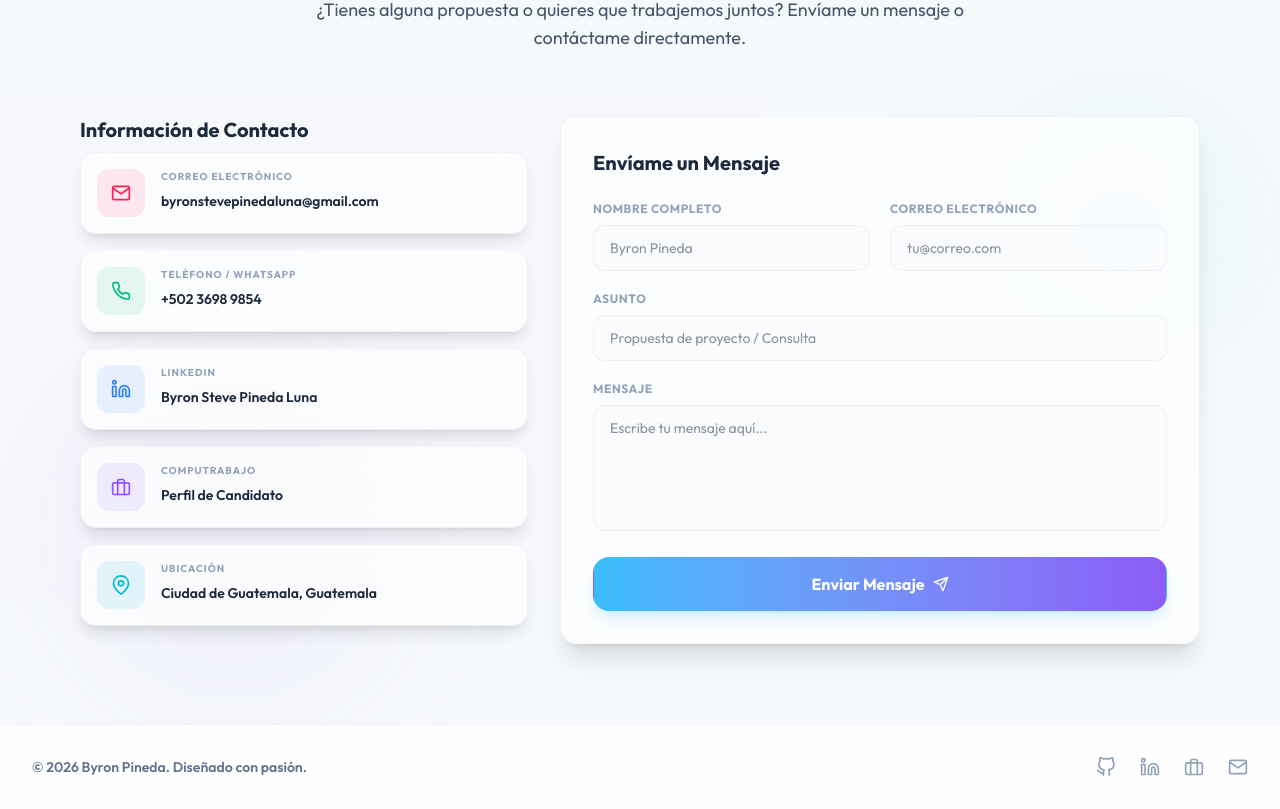
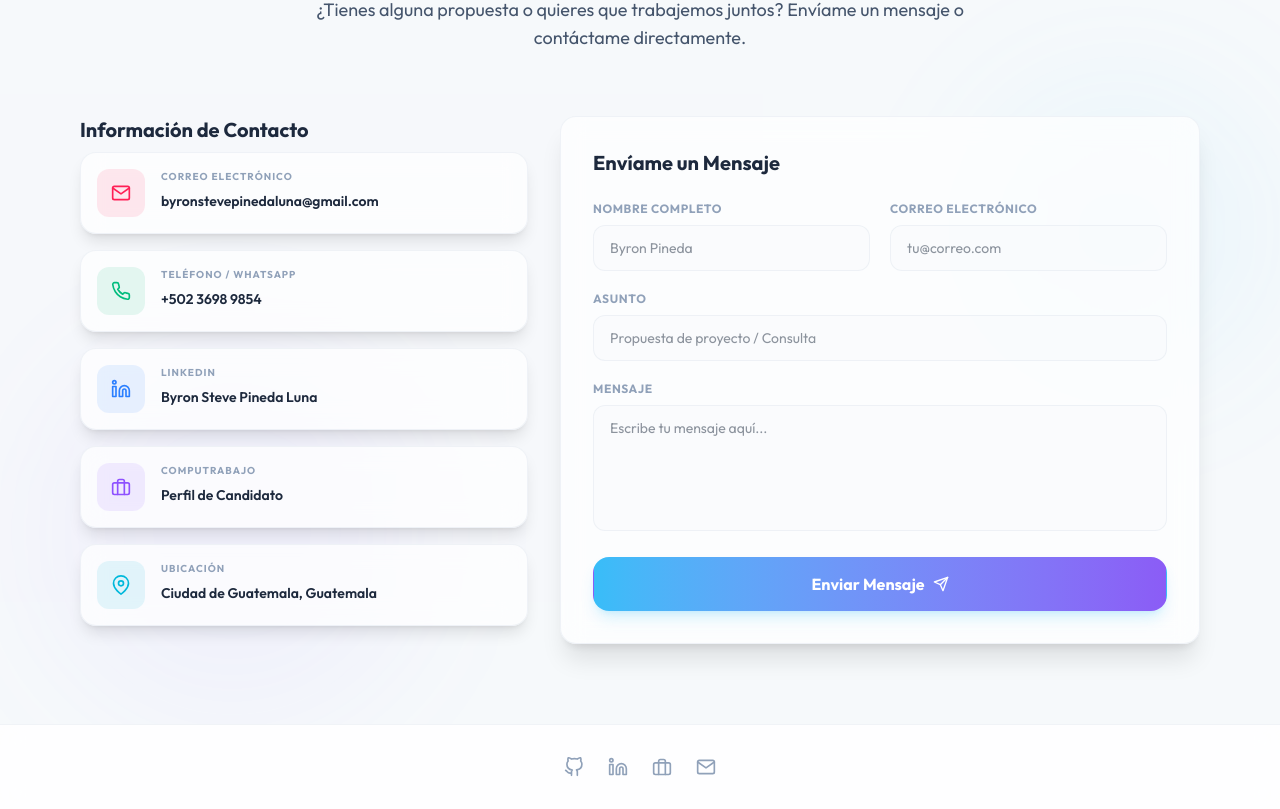
Before and after one commit to ByronKinal/Portafolio, a React (Vite) app: page / in a window 1280 px wide. Shown: the part 5495-6304 px from the top of the page. Built offline with nearby package versions, Linux system fonts and the light colour scheme.

Commit message:
style: eliminar texto de copyright del footer

```diff
--- a/src/components/Footer.jsx
+++ b/src/components/Footer.jsx
@@ -4,8 +4,8 @@ const Footer = () => {
   return (
     <footer className="bg-white/80 dark:bg-portfolio-bg/80 backdrop-blur-md border-t border-slate-200/50 dark:border-portfolio-surface/50 transition-colors duration-300">
       <div className="max-w-7xl mx-auto py-8 px-4 sm:px-6 lg:px-8">
-        <div className="md:flex md:items-center md:justify-between">
-          <div className="flex justify-center md:order-2 space-x-6">
+        <div className="flex justify-center">
+          <div className="flex space-x-6">
             <a
               href="https://github.com/ByronKinal"
               target="_blank"
@@ -42,11 +42,6 @@ const Footer = () => {
               <Mail className="h-5 w-5" aria-hidden="true" />
             </a>
           </div>
-          <div className="mt-8 md:mt-0 md:order-1">
-            <p className="text-center text-sm font-semibold text-slate-500 dark:text-slate-400">
-              &copy; {new Date().getFullYear()} Byron Pineda. Diseñado con pasión.
-            </p>
-          </div>
         </div>
       </div>
     </footer>
```
